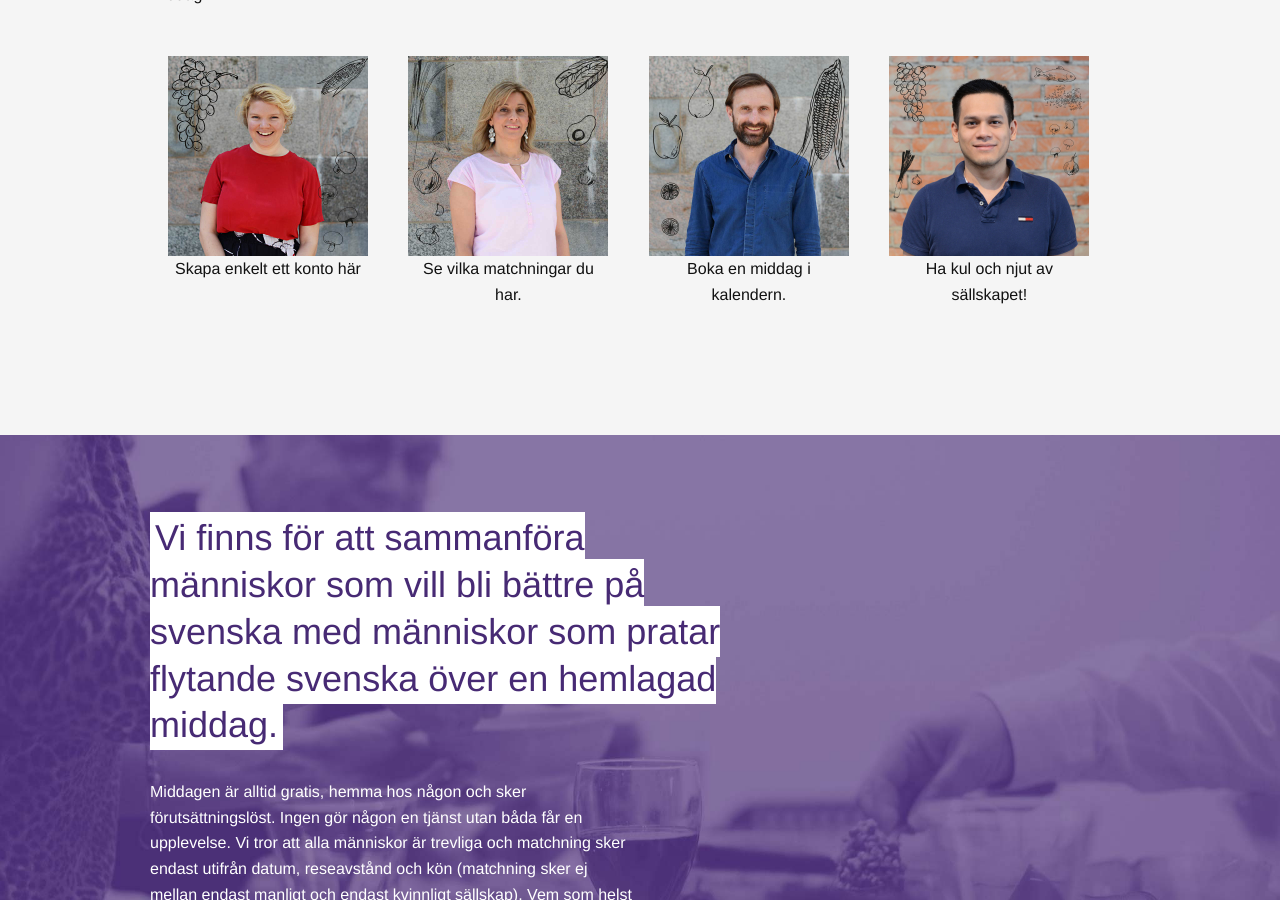
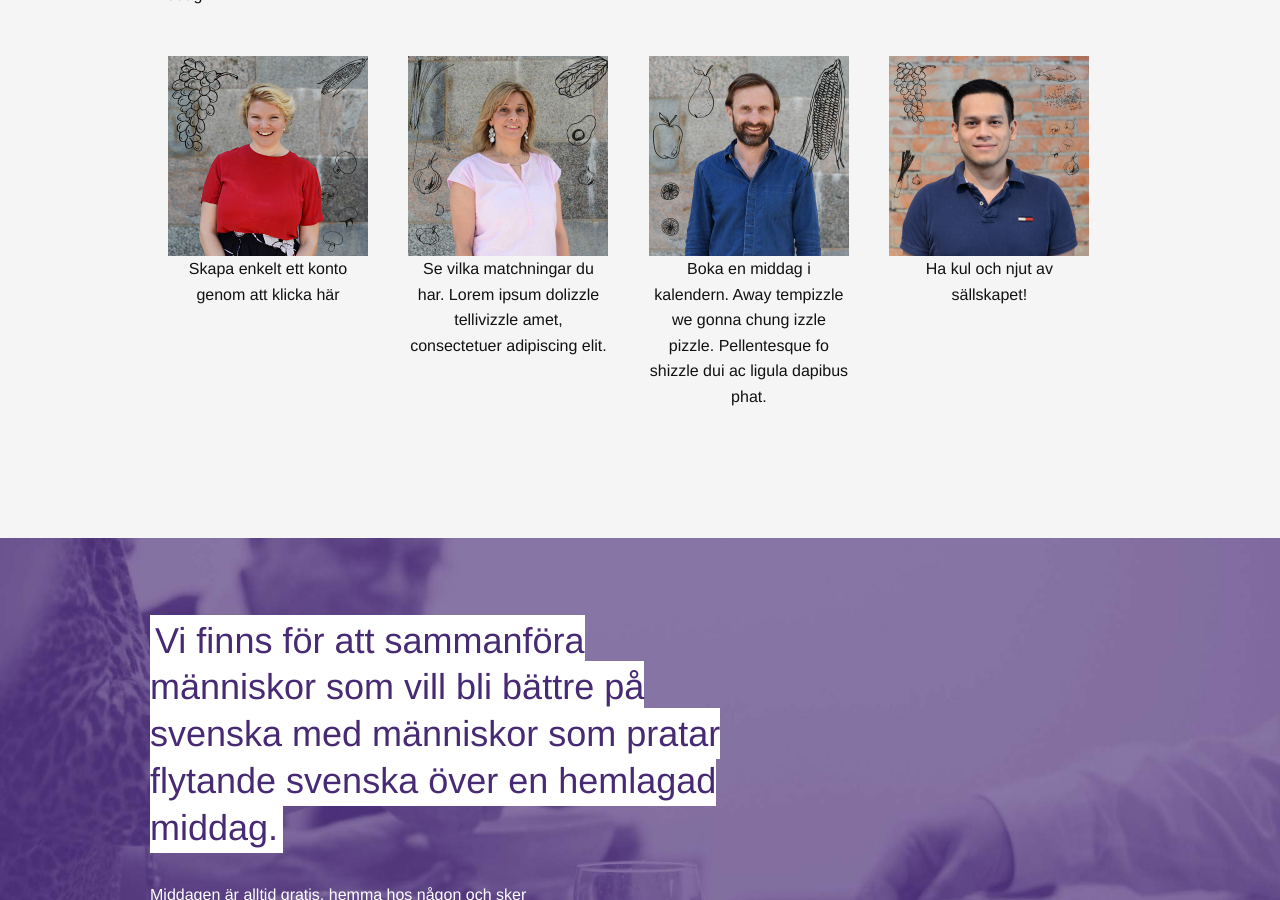
Before and after one commit to Invitationsdepartementet/test, a Jekyll site: the page built from index.html, in a window 1280 px wide and 900 px high, scrolled down 1065 px. Built offline with Jekyll 4.4.1, drawn with Linux system fonts in a browser that asks for light colours.

Commit message:
Update index.html

```diff
--- a/index.html
+++ b/index.html
@@ -68,15 +68,15 @@ layout: default
 
        <div class="how-presentation">
           <img width="200" height="200" src="/images/ebba.jpg" alt="Bli medlem/Skapa ett konto">
-          <p class="qoute-text" style="max-width: 200px">Skapa enkelt ett konto här</p>
+          <p class="qoute-text" style="max-width: 200px">Skapa enkelt ett konto genom att klicka här</p>
          </div>
         <div class="how-presentation">
           <img width="200" height="200" src="/images/lina.jpg" alt="Se vilka matchningar du har">
-          <p class="qoute-text" style="max-width: 200px">Se vilka matchningar du har.</p>
+          <p class="qoute-text" style="max-width: 200px">Se vilka matchningar du har. Lorem ipsum dolizzle tellivizzle amet, consectetuer adipiscing elit.</p>
          </div>
         <div class="how-presentation">
           <img width="200" height="200" src="/images/malcolm.jpg" alt="Boka en middag">
-          <p class="qoute-text" style="max-width: 200px">Boka en middag i kalendern.</p>
+          <p class="qoute-text" style="max-width: 200px">Boka en middag i kalendern. Away tempizzle we gonna chung izzle pizzle. Pellentesque fo shizzle dui ac ligula dapibus phat.</p>
          </div>
         <div class="how-presentation">
           <img width="200" height="200" src="/images/carlos.jpg" alt="Ha kul och njut av sällskapet!">
```
